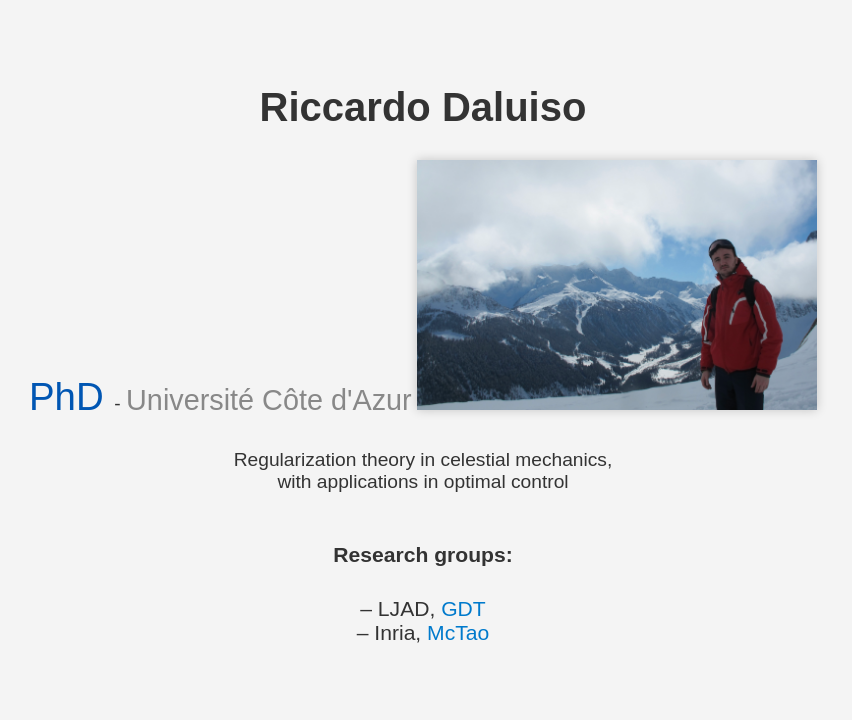
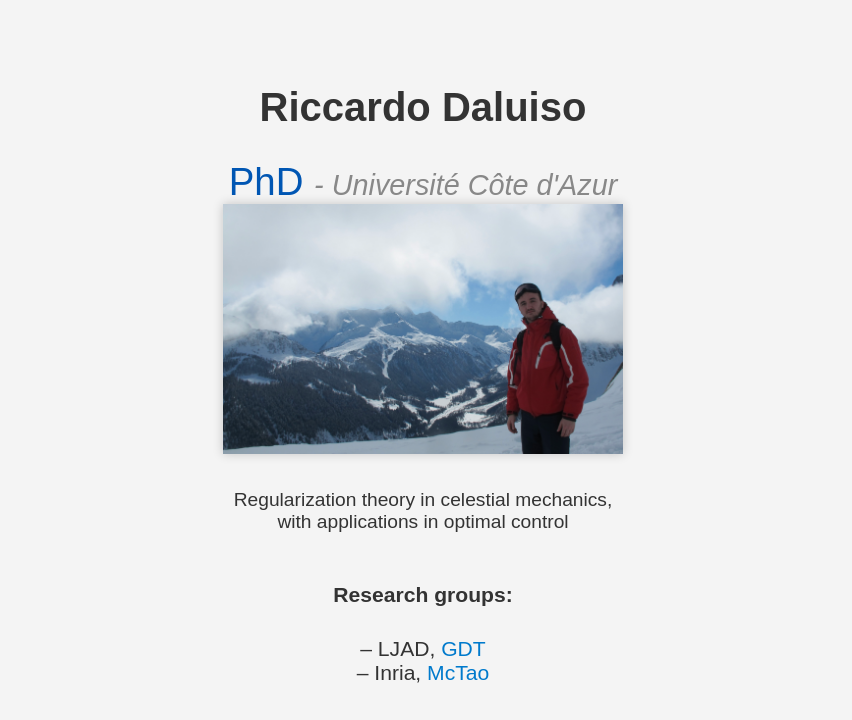
Before and after one commit to rdaluiso1/io, a plain HTML site: page docs/index.html in a window 1280 px wide. Shown: the whole page, without its empty margins (217-1069 px from the left). Drawn offline with Linux system fonts and the light colour scheme.

Commit message:
Update index.html

```diff
--- a/docs/index.html
+++ b/docs/index.html
@@ -54,9 +54,10 @@
 </head>
 <body>
   <h1>Riccardo Daluiso</h1>
-  <p> <span class="phd">PhD </span> -
-  <span class="university">Université Côte d'Azur</span </p>
-   <img src="IMG_0160.JPG" alt="Riccardo Daluiso">
+  <p> <span class="phd">PhD </span>
+  <span class="university"> <em>- Université Côte d'Azur</em></span </p>
+   <br>
+  <img src="IMG_0160.JPG" alt="Riccardo Daluiso">
   <p>Regularization theory in celestial mechanics, <br>
     with applications in optimal control</p>
 
```
